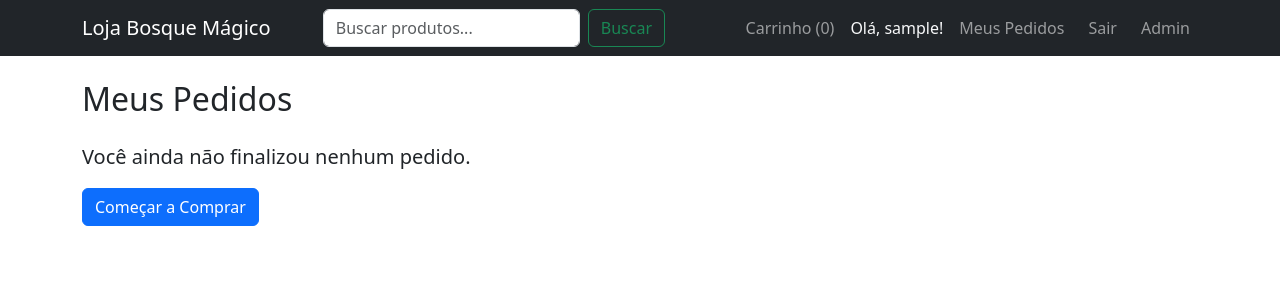
After one commit to luizcpaiva/projeto-progweb, a Django app: page /meus-pedidos/ in a window 1280 px wide. The commit adds this page. Shown: the top 300 px of the page. Run offline with Django 5.2, Linux system fonts and the light colour scheme; a user stored in the database is signed in; tables that the repository leaves empty hold one stand-in row (values such as "Sample post").

Commit message:
Adiciona página de 'Meus Pedidos' (histórico de compras)

```diff
--- a/store/urls.py
+++ b/store/urls.py
@@ -10,4 +10,5 @@ urlpatterns = [
     path('carrinho/limpar/', views.clear_cart, name='clear_cart'),
     path('finalizar-compra/', views.checkout, name='checkout'),
     path('compra-sucesso/', views.checkout_success, name='checkout_success'),
+    path('meus-pedidos/', views.order_history, name='order_history'),
 ]
--- a/store/views.py
+++ b/store/views.py
@@ -105,3 +105,16 @@ def checkout(request):
 
 def checkout_success(request):
     return render(request, 'cart/checkout_success.html')
+
+@login_required(login_url='/contas/login/')
+def order_history(request):
+    pedidos = Pedido.objects.filter(
+        usuario=request.user
+    ).exclude(
+        status='pendente'
+    ).order_by('-criado_em')
+
+    context = {
+        'pedidos': pedidos
+    }
+    return render(request, 'cart/order_history.html', context)
--- a/templates/base.html
+++ b/templates/base.html
@@ -23,6 +23,7 @@ aria-label="Toggle navigation">
                     <input class="form-control me-2" type="search" name="q" placeholder="Buscar produtos..." aria-label="Buscar" value="{{ query|default:'' }}">
                     <button class="btn btn-outline-success" type="submit">Buscar</button>
                 </form>
+
                 <ul class="navbar-nav ms-auto">
                     <li class="nav-item">
                         <a class="nav-link" href="{% url 'cart_detail' %}">Carrinho ({{ cart_item_count }})</a>
@@ -31,6 +32,10 @@ aria-label="Toggle navigation">
                     {% if user.is_authenticated %}
                         <li class="nav-item">
                             <span class="nav-link text-light">Olá, {{ user.username }}!</span>
+                        </li>
+
+                        <li class="nav-item">
+                            <a class="nav-link" href="{% url 'order_history' %}">Meus Pedidos</a>
                         </li>
 
                         <li class="nav-item">
--- a/templates/cart/checkout_success.html
+++ b/templates/cart/checkout_success.html
@@ -7,7 +7,7 @@
         <p class="lead">Obrigado por comprar na Loja Bosque Mágico.</p>
         <p>Seu pedido foi processado e logo será enviado.</p>
         <a href="{% url 'product_list' %}" class="btn btn-primary mt-3">Continuar Comprando</a>
-        <a href="#" class="btn btn-secondary mt-3">Ver Meus Pedidos</a>
+        <a href="{% url 'order_history' %}" class="btn btn-secondary mt-3">Ver Meus Pedidos</a>
     </div>
 </div>
 {% endblock %}
--- /dev/null
+++ b/templates/cart/order_history.html
@@ -0,0 +1,38 @@
+{% extends 'base.html' %}
+
+{% block content %}
+<h2 class="mb-4">Meus Pedidos</h2>
+
+{% if not pedidos %}
+    <p class="lead">Você ainda não finalizou nenhum pedido.</p>
+    <a href="{% url 'product_list' %}" class="btn btn-primary">Começar a Comprar</a>
+{% else %}
+    <div class="accordion" id="pedidosAccordion">
+        {% for pedido in pedidos %}
+        <div class="accordion-item">
+            <h2 class="accordion-header" id="heading-{{ pedido.id }}">
+                <button class="accordion-button collapsed" type="button" data-bs-toggle="collapse" data-bs-target="#collapse-{{ pedido.id }}" aria-expanded="false" aria-controls="collapse-{{ pedido.id }}">
+                    <strong>Pedido #{{ pedido.id }}</strong> -
+                    Data: {{ pedido.criado_em|date:"d/m/Y" }} -
+                    Status: {{ pedido.get_status_display }} -
+                    Total: R$ {{ pedido.get_total_pedido }}
+                </button>
+            </h2>
+            <div id="collapse-{{ pedido.id }}" class="accordion-collapse collapse" aria-labelledby="heading-{{ pedido.id }}" data-bs-parent="#pedidosAccordion">
+                <div class="accordion-body">
+                    <h6>Itens deste pedido:</h6>
+                    <ul class="list-group">
+                        {% for item in pedido.itens.all %}
+                            <li class="list-group-item d-flex justify-content-between align-items-center">
+                                {{ item.produto.nome }} ({{ item.quantidade }}x)
+                                <span>R$ {{ item.get_total }}</span>
+                            </li>
+                        {% endfor %}
+                    </ul>
+                </div>
+            </div>
+        </div>
+        {% endfor %}
+    </div>
+{% endif %}
+{% endblock %}
```
